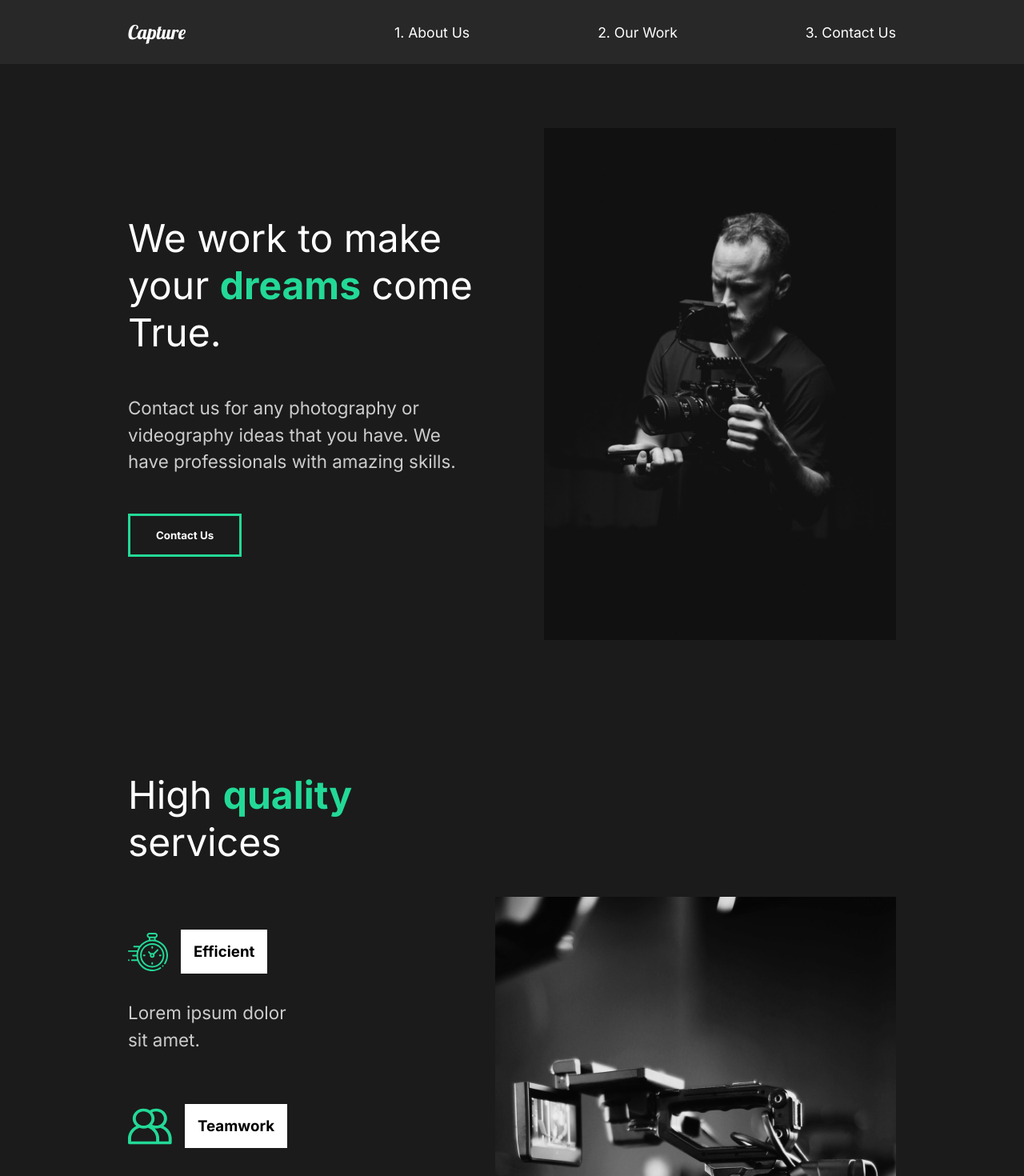
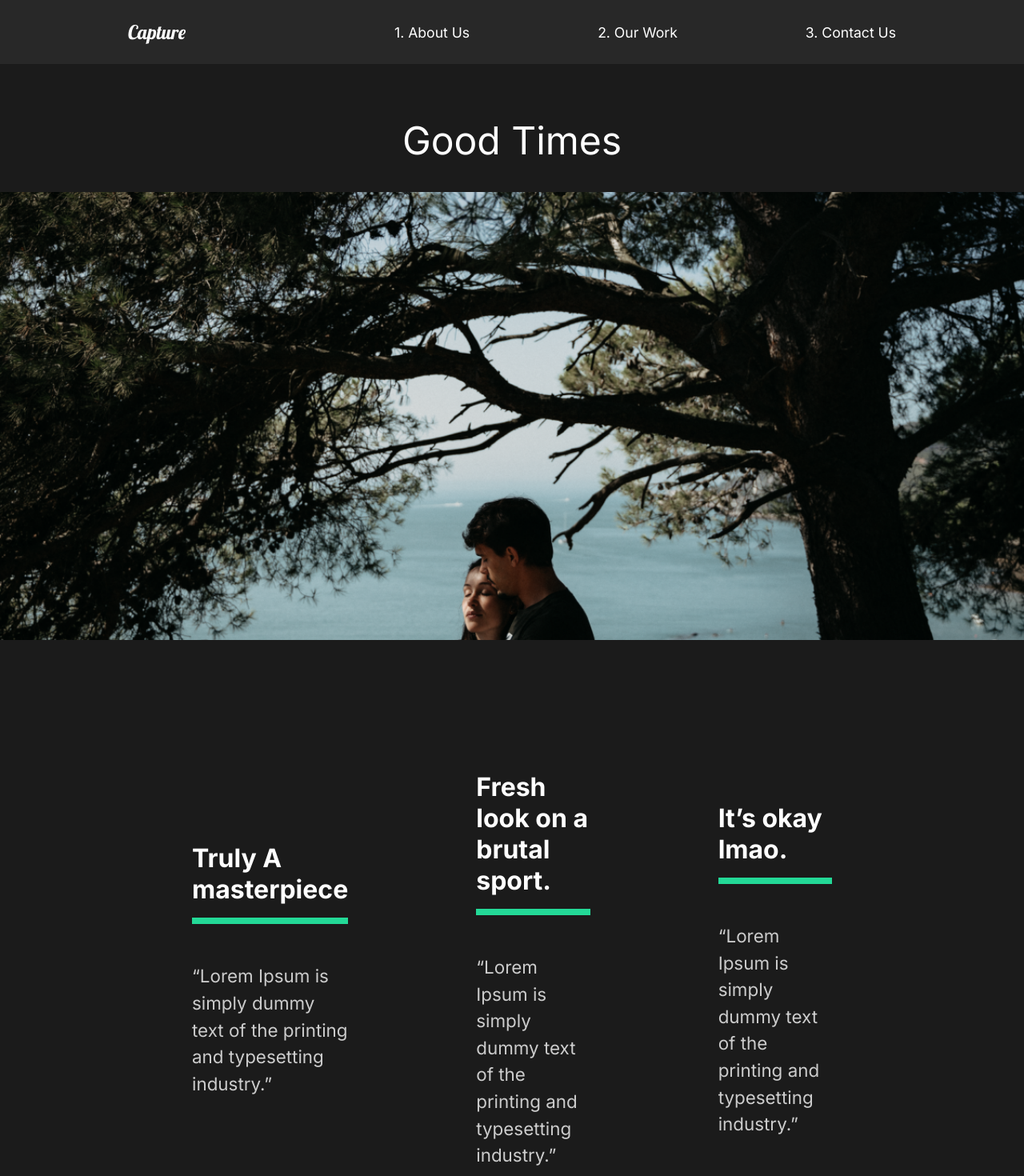
Before and after one commit to biZan7X/capture, a React (Create React App) app: page /work/good-times in a window 1280 px wide. Shown: the top 1470 px of the page at 80% size. Built offline with nearby package versions, Linux system fonts and the light colour scheme.

Commit message:
feat - movie details page

```diff
--- a/src/App.js
+++ b/src/App.js
@@ -1,14 +1,39 @@
 import React from "react";
 import GlobalStyle from "./components/GlobalStyle";
+import Nav from "./components/Nav";
+
+//pages
 import AboutUs from "./pages/AboutUs";
-import Nav from "./components/Nav";
+import OurWork from "./components/OurWork";
+import Contact from "./components/Contact";
+import MovieDetail from "./pages/MovieDetail";
+
+//router
+import { Route, Switch } from "react-router-dom";
 
 function App() {
 	return (
 		<div className="App">
 			<GlobalStyle />
 			<Nav />
-			<AboutUs />
+
+			<Switch>
+				<Route path="/" exact>
+					<AboutUs />
+				</Route>
+
+				<Route path="/work" exact>
+					<OurWork />
+				</Route>
+
+				<Route path="/work/:id">
+					<MovieDetail />
+				</Route>
+
+				<Route path="/contact" exact>
+					<Contact />
+				</Route>
+			</Switch>
 		</div>
 	);
 }
--- /dev/null
+++ b/src/components/Contact.jsx
@@ -0,0 +1,7 @@
+import React from "react";
+
+const Contact = () => {
+	return <div style={{ color: "white" }}>Contact</div>;
+};
+
+export default Contact;
--- a/src/components/GlobalStyle.jsx
+++ b/src/components/GlobalStyle.jsx
@@ -8,10 +8,12 @@ const GlobalStyle = createGlobalStyle`
     padding: 0;
     box-sizing: border-box
 }
+
 body{
     background: #1b1b1b;
     font-family: 'Inter', sans-serif;
 }
+
 button{
     font-weight: bold;
     font-size: 1.1.rem;
--- a/src/components/Nav.jsx
+++ b/src/components/Nav.jsx
@@ -1,23 +1,24 @@
 import React from "react";
 import styled from "styled-components";
+import { Link } from "react-router-dom";
 
 const Nav = () => {
 	return (
 		<StyledNav>
 			<h1>
-				<a id="logo" href="#">
+				<Link id="logo" to="/">
 					Capture
-				</a>
+				</Link>
 			</h1>
 			<ul>
 				<li>
-					<a href="#">1. About Us</a>
+					<Link to="/">1. About Us</Link>
 				</li>
 				<li>
-					<a href="#">2. Our Work</a>
+					<Link to="/work">2. Our Work</Link>
 				</li>
 				<li>
-					<a href="#">3. Contact Us</a>
+					<Link to="/contact">3. Contact Us</Link>
 				</li>
 			</ul>
 		</StyledNav>
--- /dev/null
+++ b/src/components/OurWork.jsx
@@ -0,0 +1,68 @@
+import React from "react";
+import styled from "styled-components";
+import { Link } from "react-router-dom";
+//Images
+import athlete from "../img/athlete-small.png";
+import theracer from "../img/theracer-small.png";
+import goodtimes from "../img/goodtimes-small.png";
+
+const OurWork = () => {
+	return (
+		<Work>
+			<Movie>
+				<Link to="/work/the-athlete">
+					<h2>The Athlete</h2>
+				</Link>
+
+				<div className="line"></div>
+				<img src={athlete} alt="athlete" />
+			</Movie>
+			<Movie>
+				<Link to="/work/the-racer">
+					<h2>The Racer</h2>
+				</Link>
+				<div className="line"></div>
+				<img src={theracer} alt="theracer" />
+			</Movie>
+			<Movie>
+				<Link to="/work/good-times">
+					<h2>Good Times</h2>
+				</Link>
+				<div className="line"></div>
+				<img src={goodtimes} alt="goodtimes" />
+			</Movie>
+		</Work>
+	);
+};
+
+const Work = styled.div`
+	min-height: 100vh;
+	overflow: hidden;
+	padding: 5rem 10rem;
+	h2 {
+		padding: 1rem 0rem;
+	}
+`;
+const Movie = styled.div`
+	padding-bottom: 10rem;
+	.line {
+		height: 0.5rem;
+		background: #cccccc;
+		margin-bottom: 3rem;
+	}
+
+	a {
+		text-decoration: none;
+		position: relative;
+		color: white;
+	}
+
+	img {
+		width: 100%;
+		height: 70vh;
+		object-fit: cover;
+		left: 0;
+	}
+`;
+
+export default OurWork;
--- a/src/index.js
+++ b/src/index.js
@@ -2,9 +2,14 @@ import React from "react";
 import ReactDOM from "react-dom";
 import App from "./App";
 
+//router
+import { BrowserRouter } from "react-router-dom";
+
 ReactDOM.render(
 	<React.StrictMode>
-		<App />
+		<BrowserRouter>
+			<App />
+		</BrowserRouter>
 	</React.StrictMode>,
 	document.getElementById("root")
 );
--- /dev/null
+++ b/src/movieState.js
@@ -0,0 +1,81 @@
+//Import Images
+import athlete from "./img/athlete-small.png";
+import goodtimes from "./img/goodtimes-small.png";
+import theracer from "./img/theracer-small.png";
+import athlete2 from "./img/athlete2.png";
+import goodtimes2 from "./img/good-times2.jpg";
+import theracer2 from "./img/the-racer2.jpg";
+
+export const MovieState = () => {
+	return [
+		{
+			title: "The Athlete",
+			mainImg: athlete,
+			secondaryImg: athlete2,
+			url: "/work/the-athlete",
+			awards: [
+				{
+					title: "Truly A masterpiece",
+					description:
+						"“Lorem Ipsum is simply dummy text of the printing and typesetting industry.”",
+				},
+				{
+					title: "Fresh look on a brutal sport.",
+					description:
+						"“Lorem Ipsum is simply dummy text of the printing and typesetting industry.”",
+				},
+				{
+					title: "It’s okay lmao.",
+					description:
+						"“Lorem Ipsum is simply dummy text of the printing and typesetting industry.”",
+				},
+			],
+		},
+		{
+			title: "Good Times",
+			mainImg: goodtimes,
+			url: "/work/good-times",
+			secondaryImg: goodtimes2,
+			awards: [
+				{
+					title: "Truly A masterpiece",
+					description:
+						"“Lorem Ipsum is simply dummy text of the printing and typesetting industry.”",
+				},
+				{
+					title: "Fresh look on a brutal sport.",
+					description:
+						"“Lorem Ipsum is simply dummy text of the printing and typesetting industry.”",
+				},
+				{
+					title: "It’s okay lmao.",
+					description:
+						"“Lorem Ipsum is simply dummy text of the printing and typesetting industry.”",
+				},
+			],
+		},
+		{
+			title: "The Racer",
+			mainImg: theracer,
+			url: "/work/the-racer",
+			secondaryImg: theracer2,
+			awards: [
+				{
+					title: "Truly A masterpiece",
+					description:
+						"“Lorem Ipsum is simply dummy text of the printing and typesetting industry.”",
+				},
+				{
+					title: "Fresh look on a brutal sport.",
+					description:
+						"“Lorem Ipsum is simply dummy text of the printing and typesetting industry.”",
+				},
+				{
+					title: "It’s okay lmao.",
+					description:
+						"“Lorem Ipsum is simply dummy text of the printing and typesetting industry.”",
+				},
+			],
+		},
+	];
+};
--- /dev/null
+++ b/src/pages/MovieDetail.jsx
@@ -0,0 +1,106 @@
+import React, { useState, useEffect } from "react";
+import styled from "styled-components";
+import { useHistory } from "react-router-dom";
+import { MovieState } from "../movieState";
+
+const MovieDetail = () => {
+	const history = useHistory();
+	const url = history.location.pathname; //* gets the current url
+	const [movies, setMovies] = useState(MovieState);
+	const [movie, setMovie] = useState(null);
+
+	useEffect(() => {
+		const currentMovie = movies.filter(
+			(stateMovie) => stateMovie.url === url
+		); //* returns an array containing only one element
+		setMovie(currentMovie[0]);
+	}, [movies, url]);
+
+	return (
+		<>
+			{movie && (
+				<Details>
+					<HeadLine>
+						<h2>{movie.title}</h2>
+						<img src={movie.mainImg} alt="movie" />
+					</HeadLine>
+					<Awards>
+						{movie.awards.map((award) => (
+							<Award
+								title={award.title}
+								description={award.description}
+								key={award.title}
+							/>
+						))}
+					</Awards>
+					<ImageDisplay>
+						<img src={movie.secondaryImg} alt="movie" />
+					</ImageDisplay>
+				</Details>
+			)}
+		</>
+	);
+};
+
+const Details = styled.div`
+	color: white;
+`;
+const HeadLine = styled.div`
+	min-height: 90vh;
+	padding-top: 20vh;
+	position: relative;
+	h2 {
+		position: absolute;
+		top: 10%;
+		left: 50%;
+		transform: translate(-50%, -10%);
+	}
+	img {
+		width: 100%;
+		height: 70vh;
+		object-fit: cover;
+	}
+`;
+const Awards = styled.div`
+	min-height: 80vh;
+	display: flex;
+	margin: 5rem 10rem;
+	align-items: center;
+	justify-content: space-around;
+`;
+const AwardStyle = styled.div`
+	padding: 5rem;
+	h3 {
+		font-size: 2rem;
+	}
+	.line {
+		width: 100%;
+		background: #23d997;
+		height: 0.5rem;
+		margin: 1rem 0rem;
+	}
+	p {
+		padding: 2rem 0rem;
+	}
+`;
+const ImageDisplay = styled.div`
+	min-height: 50vh;
+	img {
+		width: 100%;
+		height: 100vh;
+		object-fit: cover;
+	}
+`;
+
+//Award Component
+const Award = ({ title, description }) => {
+	return (
+		<AwardStyle>
+			<h3>{title}</h3>
+			<div className="line"></div>
+			<p>{description}</p>
+		</AwardStyle>
+	);
+};
+
+export default MovieDetail;
```
